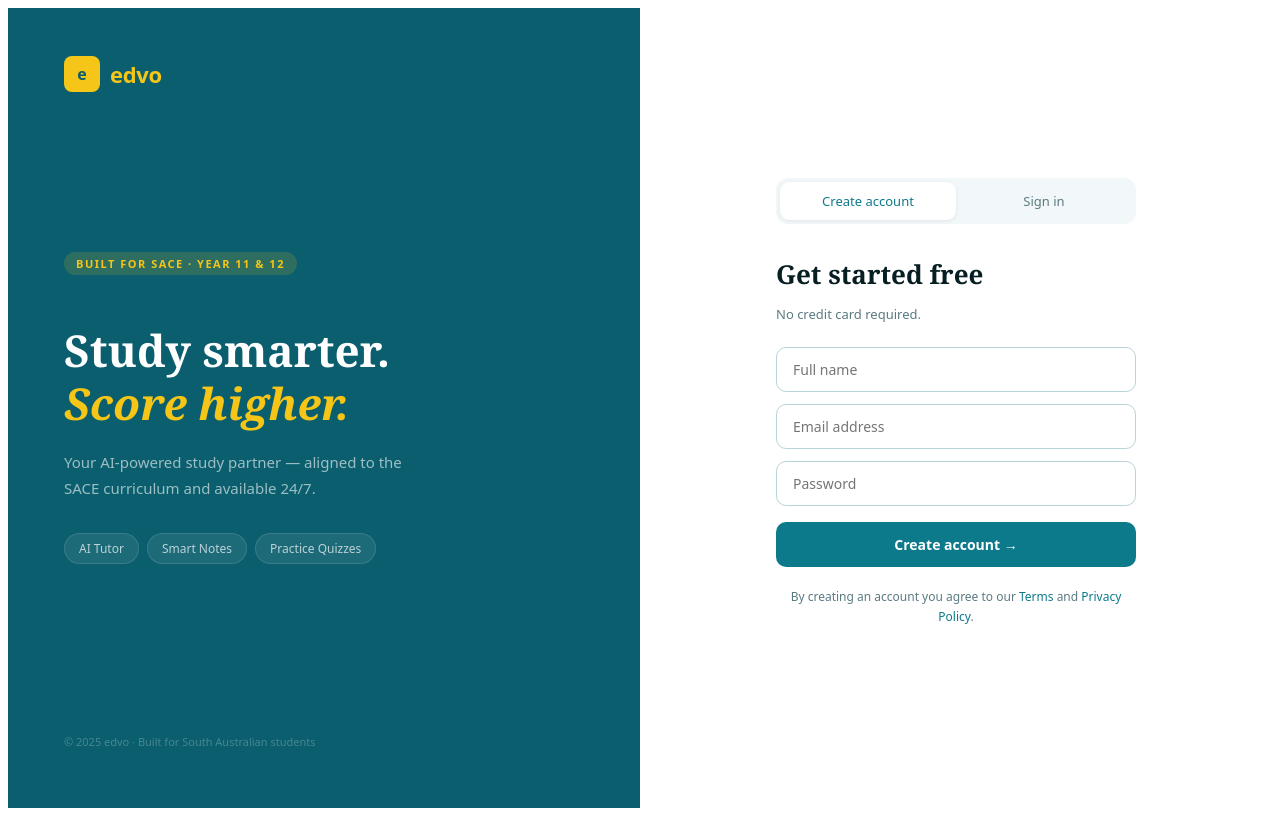
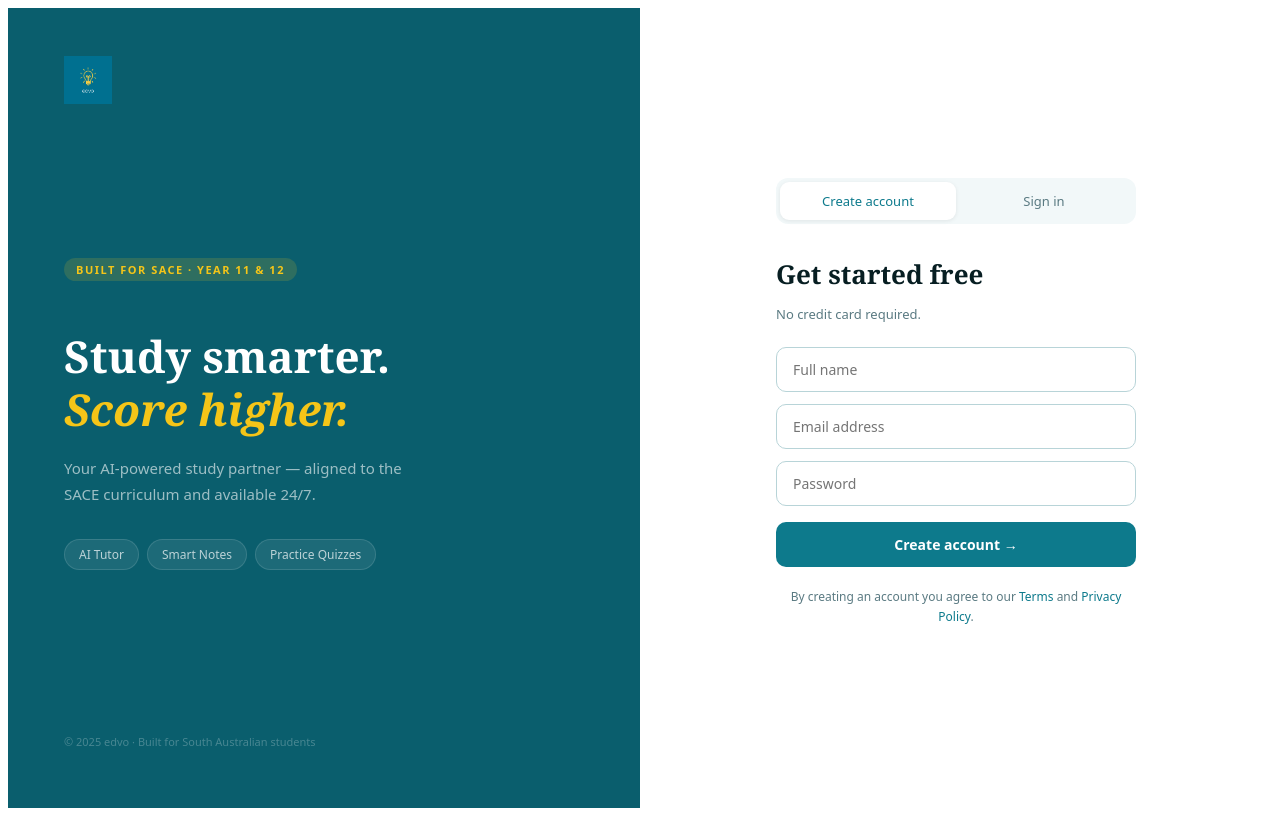
Before and after one commit to edvoteam/edvo, a Next.js app: page / in a window 1280 px wide. Built offline with nearby package versions, Linux system fonts and the light colour scheme.

Commit message:
force update

```diff
--- a/app/page.tsx
+++ b/app/page.tsx
@@ -61,29 +61,17 @@ export default function LandingPage() {
       }}>
 
         {/* Logo */}
+        {/* Logo */}
         <div style={{ display: "flex", alignItems: "center", gap: 10 }}>
-          <div style={{
-            width: 36,
-            height: 36,
-            backgroundColor: "#f5c518",
-            borderRadius: 8,
-            display: "flex",
-            alignItems: "center",
-            justifyContent: "center",
-            fontWeight: 700,
-            fontSize: 16,
-            color: "#0a5e6d",
-          }}>
-            e
-          </div>
-          <span style={{
-            fontSize: 22,
-            fontWeight: 600,
-            color: "#f5c518",
-            letterSpacing: "-0.3px",
-          }}>
-            edvo
-          </span>
+          <img
+            src="/logo.png"
+            alt="edvo"
+            style={{
+              width: 48,
+              height: 48,
+              objectFit: "contain",
+            }}
+          />
         </div>
 
         {/* Hero copy */}
@@ -312,8 +300,8 @@ export default function LandingPage() {
               {loading
                 ? "Please wait..."
                 : mode === "signup"
-                ? "Create account →"
-                : "Sign in →"}
+                  ? "Create account →"
+                  : "Sign in →"}
             </button>
           </form>
 
```
